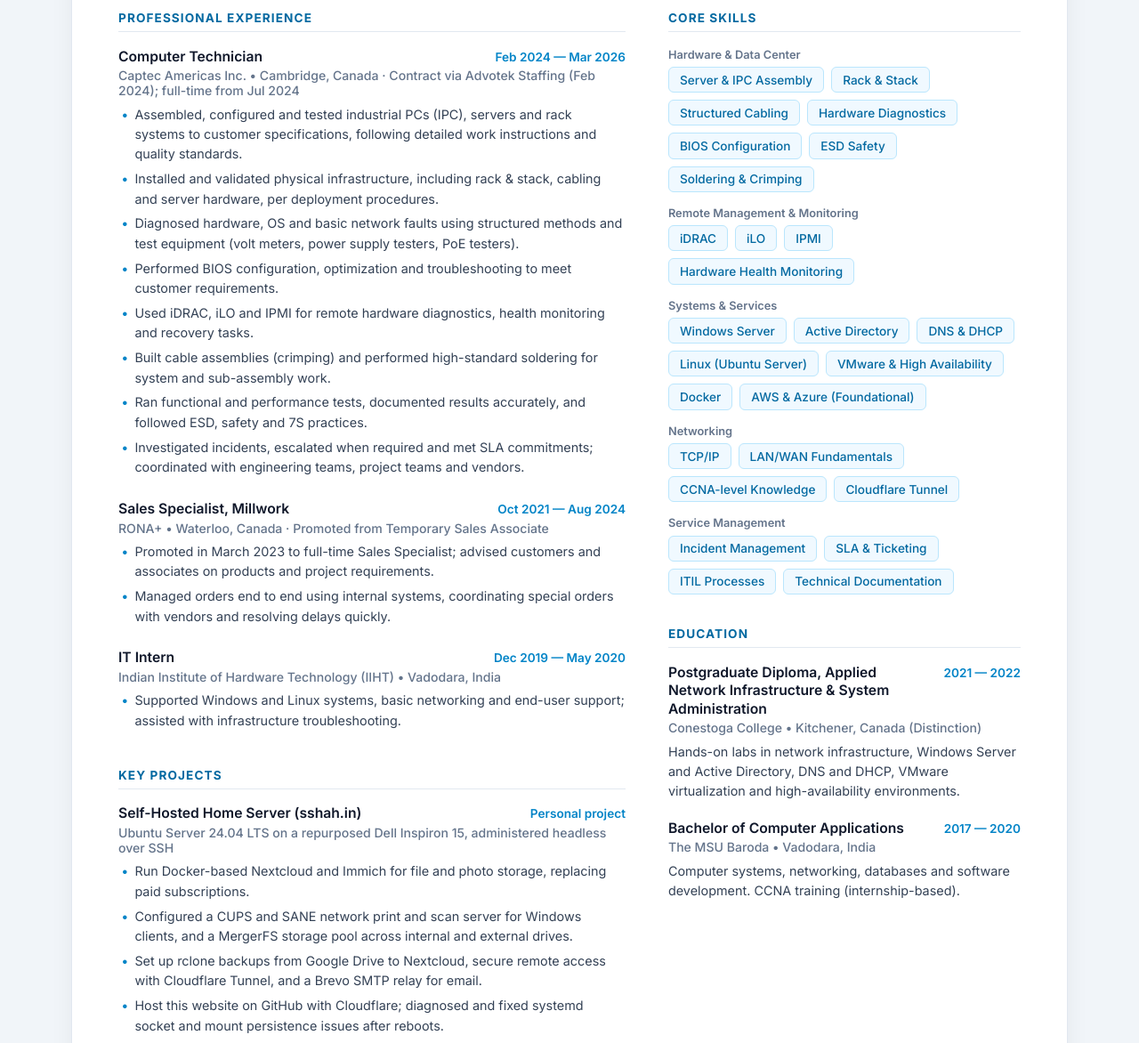
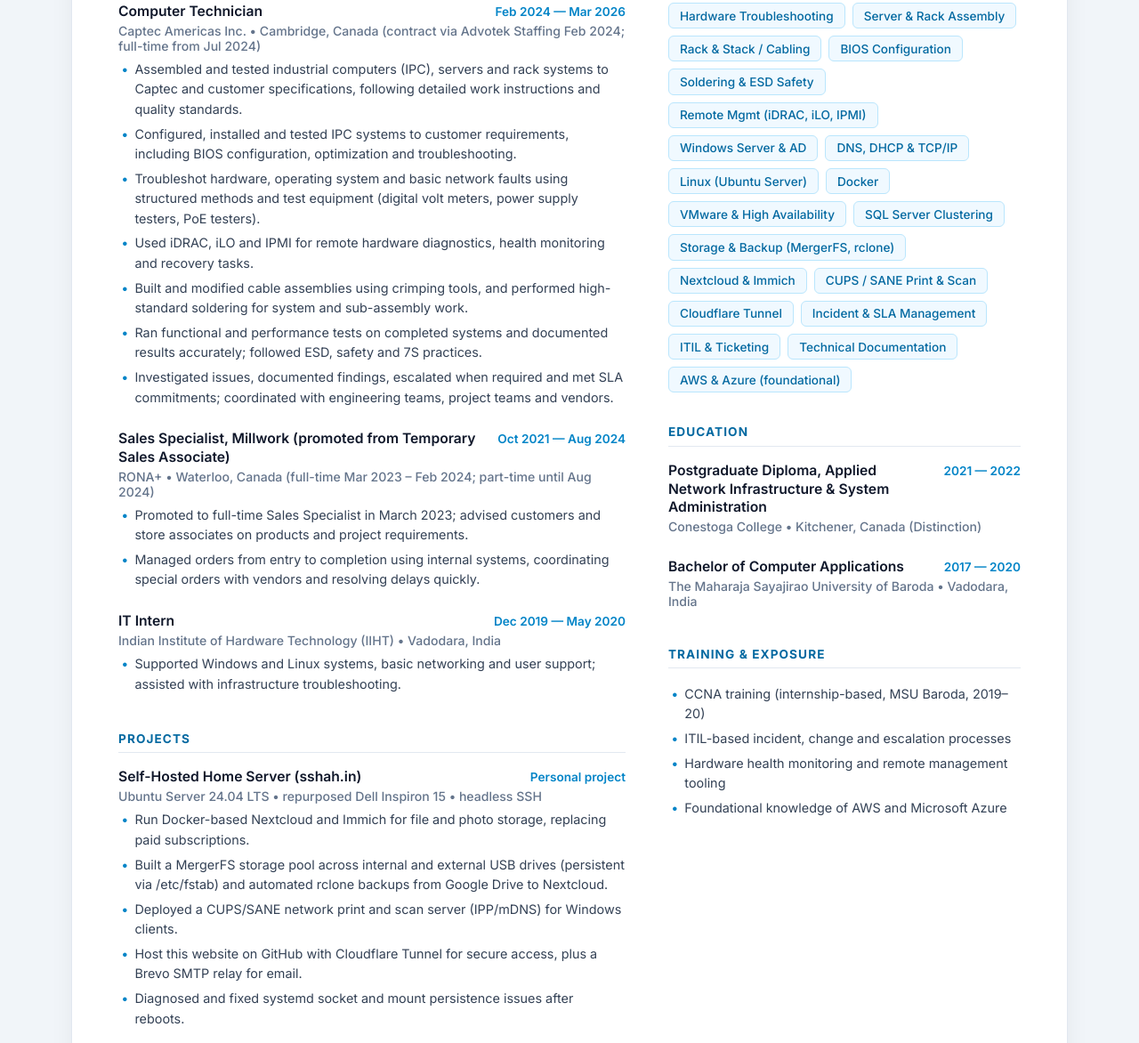
Before and after one commit to shubhamashah/resume-site, a plain HTML site: page index.html in a window 1280 px wide. Shown: the part 650-1822 px from the top of the page at 89% size. Drawn offline with Linux system fonts and the light colour scheme.

Commit message:
Update index.html

```diff
--- a/index.html
+++ b/index.html
@@ -6,8 +6,8 @@
   <title>Shubham Anilkumar Shah</title>
 
   <!-- SEO & Open Graph Meta Tags -->
-  <meta name="description" content="Official portfolio and resume of Shubham Anilkumar Shah — IT infrastructure, systems and hardware professional with a postgraduate diploma in network infrastructure and system administration.">
-  <meta name="keywords" content="Shubham Anilkumar Shah, Shubham Shah, IT Infrastructure, Systems Administration, Hardware, Networking, Windows Server, Active Directory, VMware, Linux">
+  <meta name="description" content="Resume and portfolio of Shubham Anilkumar Shah — hardware, systems and network infrastructure. Servers, remote management, Windows Server, Active Directory, VMware and self-hosted Linux.">
+  <meta name="keywords" content="Shubham Anilkumar Shah, Shubham Shah, Hardware Technician, Server Hardware, iDRAC, iLO, IPMI, Windows Server, Active Directory, VMware, Linux, Docker, Network Infrastructure, System Administration">
   <meta name="author" content="Shubham Anilkumar Shah">
   <link rel="canonical" href="https://sshah.in">
 
@@ -15,7 +15,7 @@
   <meta property="og:type" content="website">
   <meta property="og:url" content="https://sshah.in/">
   <meta property="og:title" content="Shubham Anilkumar Shah — Resume & Portfolio">
-  <meta property="og:description" content="IT infrastructure, systems and hardware professional. Hands-on experience with enterprise servers, rack systems, remote management and Windows/Linux administration.">
+  <meta property="og:description" content="Hardware, systems and network infrastructure. Server and rack builds, remote management, Windows Server, Active Directory, VMware and self-hosted Linux.">
   <meta property="og:image" content="https://sshah.in/SAS.PNG">
 
   <link rel="preconnect" href="https://fonts.googleapis.com">
@@ -122,21 +122,6 @@
       text-decoration: underline;
     }
 
-    .resume-btn {
-      display: inline-block;
-      margin-top: 1rem;
-      padding: 0.55rem 1.2rem;
-      background: var(--primary);
-      color: #fff;
-      font-size: 0.9rem;
-      font-weight: 600;
-      border-radius: 8px;
-      text-decoration: none;
-      transition: background 0.15s ease;
-    }
-
-    .resume-btn:hover { background: var(--primary-dark); }
-
     /* Summary Bar */
     .summary-bar {
       background-color: #f8fafc;
@@ -171,6 +156,7 @@
       flex-direction: column;
     }
 
+    /* More space before Title, Less after */
     h2 {
       font-size: 0.85rem;
       font-weight: 700;
@@ -256,15 +242,6 @@
       line-height: 1.55;
     }
 
-    .skill-group { margin-bottom: 1rem; }
-    .skill-group:last-child { margin-bottom: 0; }
-    .skill-label {
-      font-size: 0.8rem;
-      font-weight: 600;
-      color: var(--text-muted);
-      margin-bottom: 0.4rem;
-    }
-
     .skills-grid {
       display: flex;
       flex-wrap: wrap;
@@ -323,7 +300,7 @@
     @media print {
       body { background: white; padding: 0; }
       .container { border: none; box-shadow: none; padding: 0; max-width: 100%; }
-      .profile-photo, .resume-btn { display: none; }
+      .profile-photo { display: none; }
     }
   </style>
 </head>
@@ -333,19 +310,18 @@
       <img src="SAS.PNG" alt="Shubham Anilkumar Shah" class="profile-photo" onerror="this.style.display='none'">
       <div class="header-content">
         <h1>Shubham Anilkumar Shah</h1>
-        <div class="role">IT Infrastructure | Systems | Hardware | Networking</div>
+        <div class="role">Hardware, Systems &amp; Network Infrastructure</div>
         <div class="header-links">
           <span>📍 Vadodara, India (Open to Relocation)</span>
           <a href="tel:+919429195720">📞 +91 9429195720</a>
           <a href="mailto:shubham@sshah.in">✉️ shubham@sshah.in</a>
-          <a href="https://www.linkedin.com/in/shubhamanilkumarshah" target="_blank" rel="noopener noreferrer">🔗 LinkedIn</a>
+          <a href="https://linkedin.com/in/shubhamanilkumarshah" target="_blank" rel="noopener noreferrer">🔗 LinkedIn</a>
         </div>
-        <a class="resume-btn" href="Shubham_Shah_Resume.pdf" target="_blank" rel="noopener noreferrer">Download Resume (PDF)</a>
       </div>
     </header>
 
     <div class="summary-bar">
-      <strong>Professional Summary:</strong> IT infrastructure professional with 2+ years of hands-on experience building, testing, deploying and troubleshooting enterprise servers, rack systems and industrial PCs in a quality-driven, SLA-conscious environment. Holds a Distinction-grade postgraduate diploma in Applied Network Infrastructure &amp; System Administration, with working knowledge of Windows Server, Active Directory, DNS, DHCP, VMware and Linux. Experienced in remote management (iDRAC, iLO, IPMI), structured fault diagnosis, incident handling and ITIL-based escalation, and runs a self-hosted Linux and Docker environment. <strong>Open to relocation; available to join immediately.</strong>
+      <strong>Professional Summary:</strong> Hardware and infrastructure professional with 2+ years of hands-on experience building, testing, deploying and troubleshooting enterprise servers, rack systems and industrial computers, supported by remote management (iDRAC, iLO, IPMI), structured incident handling and SLA-driven escalation. Postgraduate diploma (Distinction) in Applied Network Infrastructure &amp; System Administration, with hands-on work in Windows Server, Active Directory, DNS, DHCP, VMware and high-availability design. Also runs a self-hosted Linux (Ubuntu Server) environment using Docker, storage pooling, backups and secure remote access. <strong>Open to relocation; available to join immediately.</strong>
     </div>
 
     <div class="main-grid">
@@ -358,160 +334,114 @@
               <div class="item-title">Computer Technician</div>
               <div class="item-date">Feb 2024 — Mar 2026</div>
             </div>
-            <div class="item-sub">
-              <a href="https://www.captecamericas.com/" target="_blank" rel="noopener noreferrer">Captec Americas Inc. • Cambridge, Canada</a> · Contract via Advotek Staffing (Feb 2024); full-time from Jul 2024
-            </div>
+            <div class="item-sub"><a href="https://www.captecamericas.com/" target="_blank" rel="noopener noreferrer">Captec Americas Inc. • Cambridge, Canada (contract via Advotek Staffing Feb 2024; full-time from Jul 2024)</a></div>
             <ul class="item-desc">
-              <li>Assembled, configured and tested industrial PCs (IPC), servers and rack systems to customer specifications, following detailed work instructions and quality standards.</li>
-              <li>Installed and validated physical infrastructure, including rack &amp; stack, cabling and server hardware, per deployment procedures.</li>
-              <li>Diagnosed hardware, OS and basic network faults using structured methods and test equipment (volt meters, power supply testers, PoE testers).</li>
-              <li>Performed BIOS configuration, optimization and troubleshooting to meet customer requirements.</li>
+              <li>Assembled and tested industrial computers (IPC), servers and rack systems to Captec and customer specifications, following detailed work instructions and quality standards.</li>
+              <li>Configured, installed and tested IPC systems to customer requirements, including BIOS configuration, optimization and troubleshooting.</li>
+              <li>Troubleshot hardware, operating system and basic network faults using structured methods and test equipment (digital volt meters, power supply testers, PoE testers).</li>
               <li>Used iDRAC, iLO and IPMI for remote hardware diagnostics, health monitoring and recovery tasks.</li>
-              <li>Built cable assemblies (crimping) and performed high-standard soldering for system and sub-assembly work.</li>
-              <li>Ran functional and performance tests, documented results accurately, and followed ESD, safety and 7S practices.</li>
-              <li>Investigated incidents, escalated when required and met SLA commitments; coordinated with engineering teams, project teams and vendors.</li>
+              <li>Built and modified cable assemblies using crimping tools, and performed high-standard soldering for system and sub-assembly work.</li>
+              <li>Ran functional and performance tests on completed systems and documented results accurately; followed ESD, safety and 7S practices.</li>
+              <li>Investigated issues, documented findings, escalated when required and met SLA commitments; coordinated with engineering teams, project teams and vendors.</li>
             </ul>
           </div>
-
           <div class="item">
             <div class="item-header">
-              <div class="item-title">Sales Specialist, Millwork</div>
+              <div class="item-title">Sales Specialist, Millwork (promoted from Temporary Sales Associate)</div>
               <div class="item-date">Oct 2021 — Aug 2024</div>
             </div>
-            <div class="item-sub">
-              <a href="https://www.rona.ca/" target="_blank" rel="noopener noreferrer">RONA+ • Waterloo, Canada</a> · Promoted from Temporary Sales Associate
-            </div>
+            <div class="item-sub"><a href="https://www.rona.ca/" target="_blank" rel="noopener noreferrer">RONA+ • Waterloo, Canada (full-time Mar 2023 – Feb 2024; part-time until Aug 2024)</a></div>
             <ul class="item-desc">
-              <li>Promoted in March 2023 to full-time Sales Specialist; advised customers and associates on products and project requirements.</li>
-              <li>Managed orders end to end using internal systems, coordinating special orders with vendors and resolving delays quickly.</li>
+              <li>Promoted to full-time Sales Specialist in March 2023; advised customers and store associates on products and project requirements.</li>
+              <li>Managed orders from entry to completion using internal systems, coordinating special orders with vendors and resolving delays quickly.</li>
             </ul>
           </div>
-
           <div class="item">
             <div class="item-header">
               <div class="item-title">IT Intern</div>
               <div class="item-date">Dec 2019 — May 2020</div>
             </div>
-            <div class="item-sub">
-              <a href="https://www.iihtcomputereducation.com/" target="_blank" rel="noopener noreferrer">Indian Institute of Hardware Technology (IIHT) • Vadodara, India</a>
-            </div>
+            <div class="item-sub"><a href="https://www.iihtcomputereducation.com/" target="_blank" rel="noopener noreferrer">Indian Institute of Hardware Technology (IIHT) • Vadodara, India</a></div>
             <ul class="item-desc">
-              <li>Supported Windows and Linux systems, basic networking and end-user support; assisted with infrastructure troubleshooting.</li>
+              <li>Supported Windows and Linux systems, basic networking and user support; assisted with infrastructure troubleshooting.</li>
             </ul>
           </div>
         </section>
 
         <section>
-          <h2>Key Projects</h2>
+          <h2>Projects</h2>
           <div class="item">
             <div class="item-header">
               <div class="item-title">Self-Hosted Home Server (sshah.in)</div>
               <div class="item-date">Personal project</div>
             </div>
-            <div class="item-sub">Ubuntu Server 24.04 LTS on a repurposed Dell Inspiron 15, administered headless over SSH</div>
+            <div class="item-sub">Ubuntu Server 24.04 LTS • repurposed Dell Inspiron 15 • headless SSH</div>
             <ul class="item-desc">
               <li>Run Docker-based Nextcloud and Immich for file and photo storage, replacing paid subscriptions.</li>
-              <li>Configured a CUPS and SANE network print and scan server for Windows clients, and a MergerFS storage pool across internal and external drives.</li>
-              <li>Set up rclone backups from Google Drive to Nextcloud, secure remote access with Cloudflare Tunnel, and a Brevo SMTP relay for email.</li>
-              <li>Host this website on GitHub with Cloudflare; diagnosed and fixed systemd socket and mount persistence issues after reboots.</li>
+              <li>Built a MergerFS storage pool across internal and external USB drives (persistent via /etc/fstab) and automated rclone backups from Google Drive to Nextcloud.</li>
+              <li>Deployed a CUPS/SANE network print and scan server (IPP/mDNS) for Windows clients.</li>
+              <li>Host this website on GitHub with Cloudflare Tunnel for secure access, plus a Brevo SMTP relay for email.</li>
+              <li>Diagnosed and fixed systemd socket and mount persistence issues after reboots.</li>
             </ul>
           </div>
-
           <div class="item">
             <div class="item-header">
               <div class="item-title">High-Availability Infrastructure Lab (Capstone)</div>
               <div class="item-date">Sep 2022 — Dec 2022</div>
             </div>
-            <div class="item-sub">
-              <a href="https://www.conestogac.on.ca/" target="_blank" rel="noopener noreferrer">Conestoga College • Kitchener, Canada</a>
-            </div>
+            <div class="item-sub"><a href="https://www.conestogac.on.ca/" target="_blank" rel="noopener noreferrer">Conestoga College • Kitchener, Canada</a></div>
             <ul class="item-desc">
-              <li>Designed and implemented a high-availability lab using VMware, Windows Server, Active Directory, DNS and SQL Server clustering; validated failover and redundancy.</li>
+              <li>Designed and implemented a high-availability lab using VMware, Windows Server, Active Directory, DNS and SQL Server clustering; configured redundancy and validated failover scenarios.</li>
             </ul>
           </div>
-
           <div class="item">
             <div class="item-header">
-              <div class="item-title">Business Operations Platform | Teable AI</div>
+              <div class="item-title">Business Operations Platform (Low-Code, Teable AI)</div>
               <div class="item-date">Mar 2026 — Present</div>
             </div>
-            <div class="item-sub">
-              <a href="https://www.saffronenterprise.in/" target="_blank" rel="noopener noreferrer">Saffron Enterprise • Kolkata, India</a>
-            </div>
+            <div class="item-sub"><a href="https://www.saffronenterprise.in/" target="_blank" rel="noopener noreferrer">Saffron Enterprise • Kolkata, India</a></div>
             <ul class="item-desc">
-              <li>Designed a low-code platform digitizing CRM, sales and purchase orders, inventory, ledger, scheduling and transport workflows, with dashboards and reporting.</li>
+              <li>Designed a low-code platform digitizing CRM, sales and purchase orders, inventory, ledger, labour scheduling and transport management, with dashboards and reporting views.</li>
             </ul>
           </div>
-
           <div class="item">
             <div class="item-header">
-              <div class="item-title">Point Of Sales for Enterprise (POSE)</div>
+              <div class="item-title">Point of Sales for Enterprise (POSE)</div>
               <div class="item-date">Jun 2019 — Nov 2019</div>
             </div>
-            <div class="item-sub">
-              <a href="https://www.instagram.com/vardhmanethnicstudio?igsh=MWI5a3lkZTBmMXF0Nw==&utm_source=qr" target="_blank" rel="noopener noreferrer">Vardhman Ethnic Studio • Vadodara, India</a>
-            </div>
+            <div class="item-sub"><a href="https://www.instagram.com/vardhmanethnicstudio?igsh=MWI5a3lkZTBmMXF0Nw==&utm_source=qr" target="_blank" rel="noopener noreferrer">Vardhman Ethnic Studio • Vadodara, India</a></div>
             <ul class="item-desc">
-              <li>Developed a web-based business management system for inventory, billing and order processing.</li>
+              <li>Developed a web-based system for inventory, billing and order processing.</li>
             </ul>
           </div>
         </section>
       </div>
 
-      <!-- Right Column: Skills, Education -->
+      <!-- Right Column: Skills, Education, Exposure -->
       <div class="col">
         <section>
           <h2>Core Skills</h2>
-          <div class="skill-group">
-            <div class="skill-label">Hardware &amp; Data Center</div>
           <div class="skills-grid">
-              <span class="skill-tag">Server &amp; IPC Assembly</span>
-              <span class="skill-tag">Rack &amp; Stack</span>
-              <span class="skill-tag">Structured Cabling</span>
-              <span class="skill-tag">Hardware Diagnostics</span>
+            <span class="skill-tag">Hardware Troubleshooting</span>
+            <span class="skill-tag">Server &amp; Rack Assembly</span>
+            <span class="skill-tag">Rack &amp; Stack / Cabling</span>
             <span class="skill-tag">BIOS Configuration</span>
-              <span class="skill-tag">ESD Safety</span>
-              <span class="skill-tag">Soldering &amp; Crimping</span>
-            </div>
-          </div>
-          <div class="skill-group">
-            <div class="skill-label">Remote Management &amp; Monitoring</div>
-            <div class="skills-grid">
-              <span class="skill-tag">iDRAC</span>
-              <span class="skill-tag">iLO</span>
-              <span class="skill-tag">IPMI</span>
-              <span class="skill-tag">Hardware Health Monitoring</span>
-            </div>
-          </div>
-          <div class="skill-group">
-            <div class="skill-label">Systems &amp; Services</div>
-            <div class="skills-grid">
-              <span class="skill-tag">Windows Server</span>
-              <span class="skill-tag">Active Directory</span>
-              <span class="skill-tag">DNS &amp; DHCP</span>
+            <span class="skill-tag">Soldering &amp; ESD Safety</span>
+            <span class="skill-tag">Remote Mgmt (iDRAC, iLO, IPMI)</span>
+            <span class="skill-tag">Windows Server &amp; AD</span>
+            <span class="skill-tag">DNS, DHCP &amp; TCP/IP</span>
             <span class="skill-tag">Linux (Ubuntu Server)</span>
+            <span class="skill-tag">Docker</span>
             <span class="skill-tag">VMware &amp; High Availability</span>
-              <span class="skill-tag">Docker</span>
-              <span class="skill-tag">AWS &amp; Azure (Foundational)</span>
-            </div>
-          </div>
-          <div class="skill-group">
-            <div class="skill-label">Networking</div>
-            <div class="skills-grid">
-              <span class="skill-tag">TCP/IP</span>
-              <span class="skill-tag">LAN/WAN Fundamentals</span>
-              <span class="skill-tag">CCNA-level Knowledge</span>
+            <span class="skill-tag">SQL Server Clustering</span>
+            <span class="skill-tag">Storage &amp; Backup (MergerFS, rclone)</span>
+            <span class="skill-tag">Nextcloud &amp; Immich</span>
+            <span class="skill-tag">CUPS / SANE Print &amp; Scan</span>
             <span class="skill-tag">Cloudflare Tunnel</span>
-            </div>
-          </div>
-          <div class="skill-group">
-            <div class="skill-label">Service Management</div>
-            <div class="skills-grid">
-              <span class="skill-tag">Incident Management</span>
-              <span class="skill-tag">SLA &amp; Ticketing</span>
-              <span class="skill-tag">ITIL Processes</span>
+            <span class="skill-tag">Incident &amp; SLA Management</span>
+            <span class="skill-tag">ITIL &amp; Ticketing</span>
             <span class="skill-tag">Technical Documentation</span>
-            </div>
+            <span class="skill-tag">AWS &amp; Azure (foundational)</span>
           </div>
         </section>
 
@@ -525,7 +455,6 @@
             <div class="item-sub">
               <a href="https://www.conestogac.on.ca/" target="_blank" rel="noopener noreferrer">Conestoga College • Kitchener, Canada (Distinction)</a>
             </div>
-            <p class="item-desc">Hands-on labs in network infrastructure, Windows Server and Active Directory, DNS and DHCP, VMware virtualization and high-availability environments.</p>
           </div>
 
           <div class="item">
@@ -534,10 +463,19 @@
               <div class="item-date">2017 — 2020</div>
             </div>
             <div class="item-sub">
-              <a href="https://msubaroda.ac.in/" target="_blank" rel="noopener noreferrer">The MSU Baroda • Vadodara, India</a>
+              <a href="https://msubaroda.ac.in/" target="_blank" rel="noopener noreferrer">The Maharaja Sayajirao University of Baroda • Vadodara, India</a>
             </div>
-            <p class="item-desc">Computer systems, networking, databases and software development. CCNA training (internship-based).</p>
           </div>
+        </section>
+
+        <section>
+          <h2>Training &amp; Exposure</h2>
+          <ul class="item-desc">
+            <li>CCNA training (internship-based, MSU Baroda, 2019–20)</li>
+            <li>ITIL-based incident, change and escalation processes</li>
+            <li>Hardware health monitoring and remote management tooling</li>
+            <li>Foundational knowledge of AWS and Microsoft Azure</li>
+          </ul>
         </section>
       </div>
     </div>
```
Lines whose indentation alone changed are shown as unchanged.
